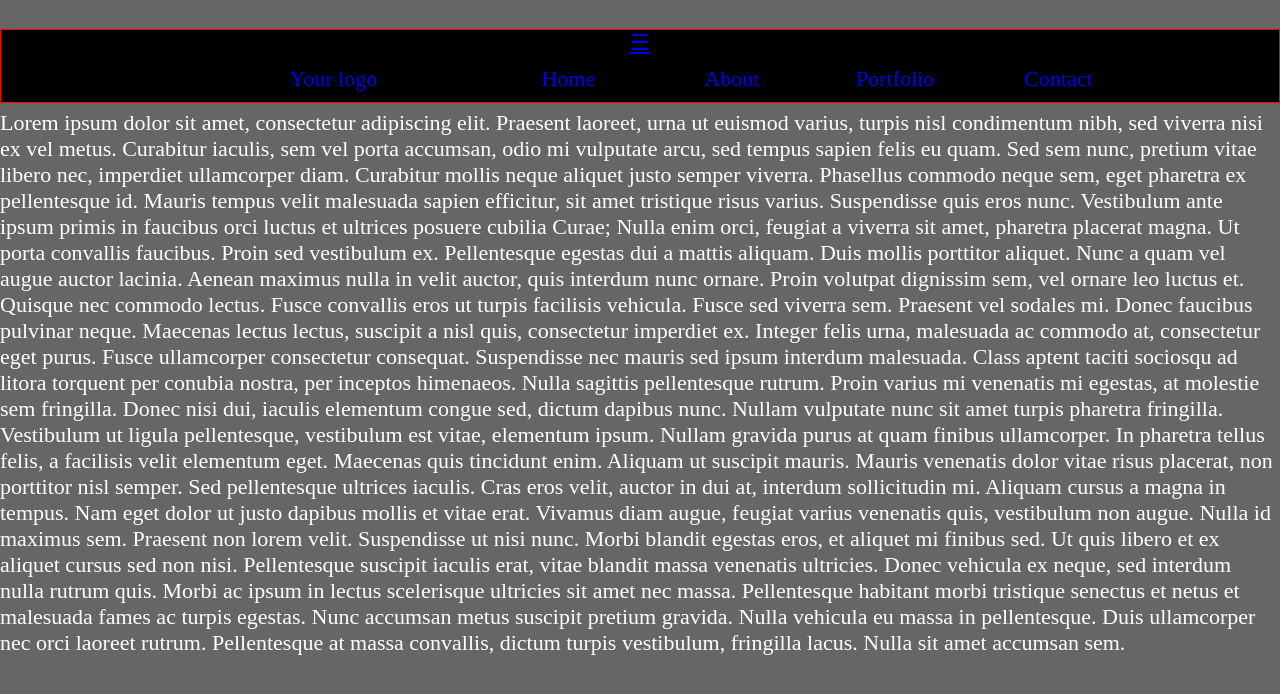
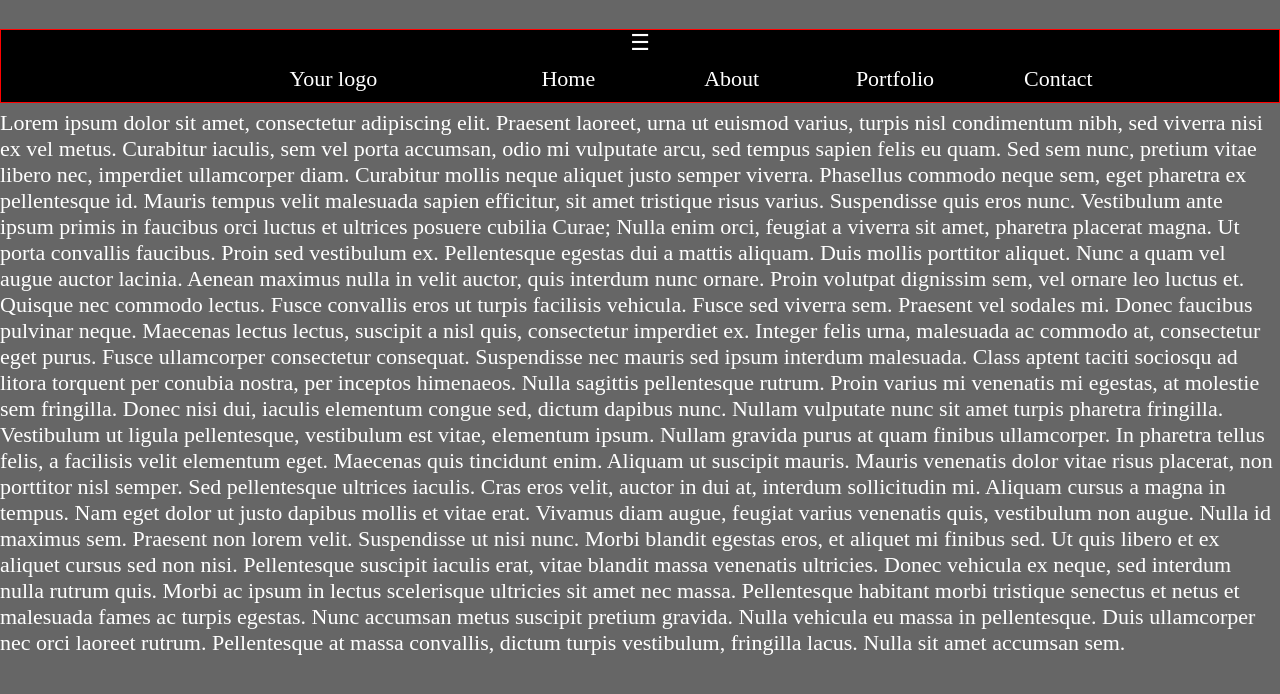
Before and after one commit to Robszu/fixedNavbarFlexbox, a plain HTML site: page index.html in a window 1280 px wide. Drawn offline with Linux system fonts and the light colour scheme.

Commit message:
changed links color in navbar

```diff
--- a/style.css
+++ b/style.css
@@ -33,8 +33,9 @@ body {
   margin: auto;
 }
 
-.page-nav ul a {
+.page-nav a {
   text-decoration: none;
+  color: #ffffff;
 }
 
 .page-nav ul li {
```
